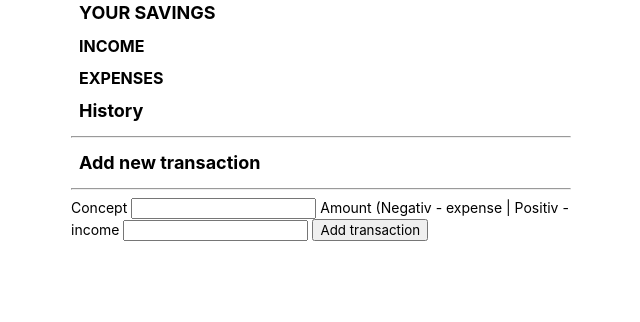
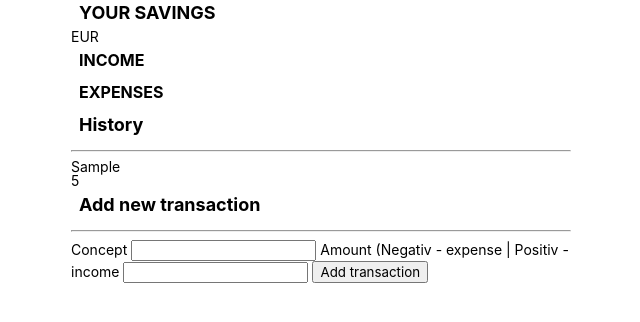
Before and after one commit to tellale/js-navegador, a plain HTML site: page practice-js-navegador/index.html in a window 1280 px wide. Both pictures are taken after typing "Sample", "5" into the empty fields and a click on the button "Add transaction". Shown: the part 56-378 px from the top of the page, without its empty margins (319-959 px from the left). Drawn offline with Linux system fonts and the light colour scheme.

Commit message:
add function to show all transaction records. Refactor html for clarity

```diff
--- a/practice-js-navegador/index.html
+++ b/practice-js-navegador/index.html
@@ -11,20 +11,30 @@
 <body>
     <h1>Expenses Control</h1>
 
-    <section>
+    <section id="savings-box">
         <h2>YOUR SAVINGS</h2>
-        <div>
-            <h3 id="income">INCOME</h3>
+        <p>EUR</p>
+    </section>
+
+    <section id="income-expenses-box">
+        <div id="income">
+            <h3>INCOME</h3>
+        </div>
+        <div id="expenses">
             <h3>EXPENSES</h3>
         </div>
     </section>
 
-    <section>
+    <section id="history-box">
         <h2>History</h2>
         <hr>
+        <div>
+            <ul id="history-records">
+            </ul>
+        </div>
     </section>
 
-    <section>
+    <section id="new-transaction-box">
         <h2>Add new transaction</h2>
         <hr>
         <form novalidate id="addNewTransaction" >
--- a/practice-js-navegador/index.js
+++ b/practice-js-navegador/index.js
@@ -5,15 +5,13 @@
 // Requisitos opcionales
 // Si cerramos la web y volvemos a entrar, tenemos que recuperar todos los gastos e ingresos que habíamos introducido, así como el ahorro total.
 
-
-// Add new transaction
-// DONE create event on click
-// save in localstorage concept and amount
-// delete from screen
-
 const newTransactionFromElement = document.querySelector('#addNewTransaction')
 const incomeList = document.querySelector('#income')
+const transactionRecords = document.querySelector('#history-records')
+let entryList = []
 
+// When submit form saves thes concept and amount in an obj and push it to localStorage into a list.
+// Triggers historyRecords at the end
 newTransactionFromElement.addEventListener('submit', (event) => {
     event.preventDefault();
 
@@ -22,28 +20,36 @@ newTransactionFromElement.addEventListener('submit', (event) => {
 
     let transaction = {
         concept: conceptElement.value,
-        amount: amountElement.value,
+        amount: parseFloat(amountElement.value),
     }
+    entryList.push(transaction)
 
-    sumIncomeExpenses(transaction.amount)
-    console.log(transaction)
-
-    localStorage.setItem('newTransaction', transaction);
+    localStorage.setItem('transactionHistory', JSON.stringify(entryList));
 
 
     conceptElement.value = '';
     amountElement.value = '';
+
+    historyRecords(transaction);
 })
 
 // get amount added
 // if positive sum with current income
 // if negative sum it with current expenses
 
-function sumIncomeExpenses(amount){
 
+// Takes a transaction as an argument, creates a 'li' and adds it to the 'ul' on the history section
+function historyRecords(transaction) {
+    const historyElement = document.createElement('li');
 
-    if (amount > 0) {
-    } else {
-        totalExpenses += amount
-    }
+    let transactionElement = `
+    <div class="transactionElement">
+        <p>${transaction.concept}</p>
+        <p>${transaction.amount}</p>
+    </div>
+    `
+
+    historyElement.innerHTML = transactionElement;
+
+    transactionRecords.appendChild(historyElement);
 }
```
